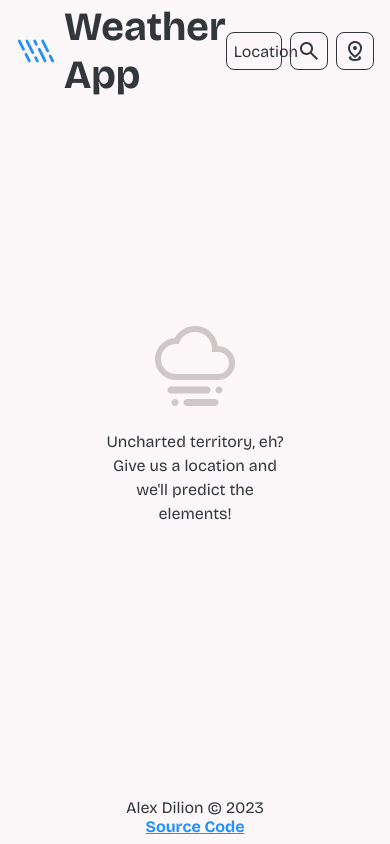
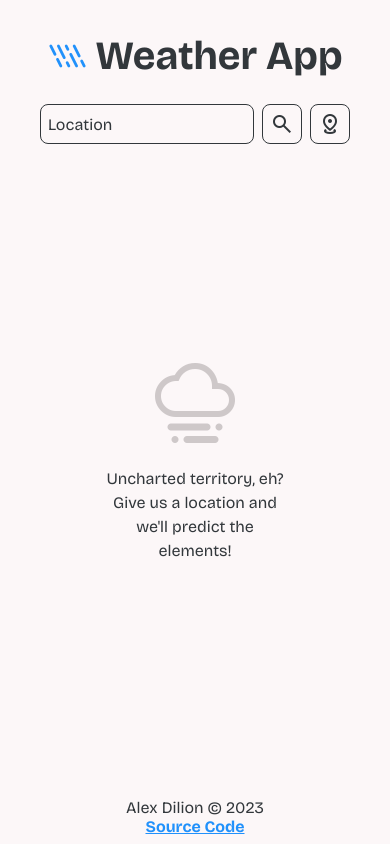
Before and after one commit to alexdilion/weather-app, a website built with webpack: page src/index.html in a window 390 px wide. Built offline with nearby package versions, Linux system fonts and the light colour scheme.

Commit message:
Add media query

```diff
--- a/src/index.html
+++ b/src/index.html
@@ -20,7 +20,7 @@
                     <span class="material-symbols-outlined logo-icon">rainy_light</span>
                     <h1 class="logo-text">Weather App</h1>
                 </div>
-                <form action="">
+                <form id="location-form" action="">
                     <div class="query-wrapper">
                         <input
                             type="text"
--- a/src/style/index.css
+++ b/src/style/index.css
@@ -4,6 +4,12 @@
     --white-hover: #e7e7e7;
     --grey: #cec8c9;
     --accent: #2191fb;
+}
+
+@media screen and (min-width: 720px) {
+    body nav {
+        flex-direction: row;
+    }
 }
 
 *,
@@ -37,6 +43,10 @@ nav {
     justify-content: space-between;
     width: 100%;
     max-width: 1200px;
+    flex-direction: column;
+    margin: 2rem 0;
+    align-items: center;
+    gap: 1.5rem;
 }
 
 main {
@@ -78,10 +88,10 @@ a:visited {
 }
 
 form {
-    margin: 2rem 0;
     display: flex;
     justify-content: center;
     gap: 0.5rem;
+    height: 2.5rem;
 }
 
 .fancy-border {
@@ -116,13 +126,13 @@ form {
     left: 0.5rem;
     top: 50%;
     translate: 0% -50%;
-    transition: left 0.25s ease-in;
+    transition: top 0.25s ease-in;
     pointer-events: none;
 }
 
 :not(.text-box:placeholder-shown) + label,
 .text-box:focus + label {
-    left: -4.5rem;
+    top: -1rem;
 }
 
 .query-button {
@@ -181,6 +191,7 @@ main {
     color: var(--grey);
     font-size: 6rem;
     text-align: center;
+    user-select: none;
 }
 
 .templates {
```
